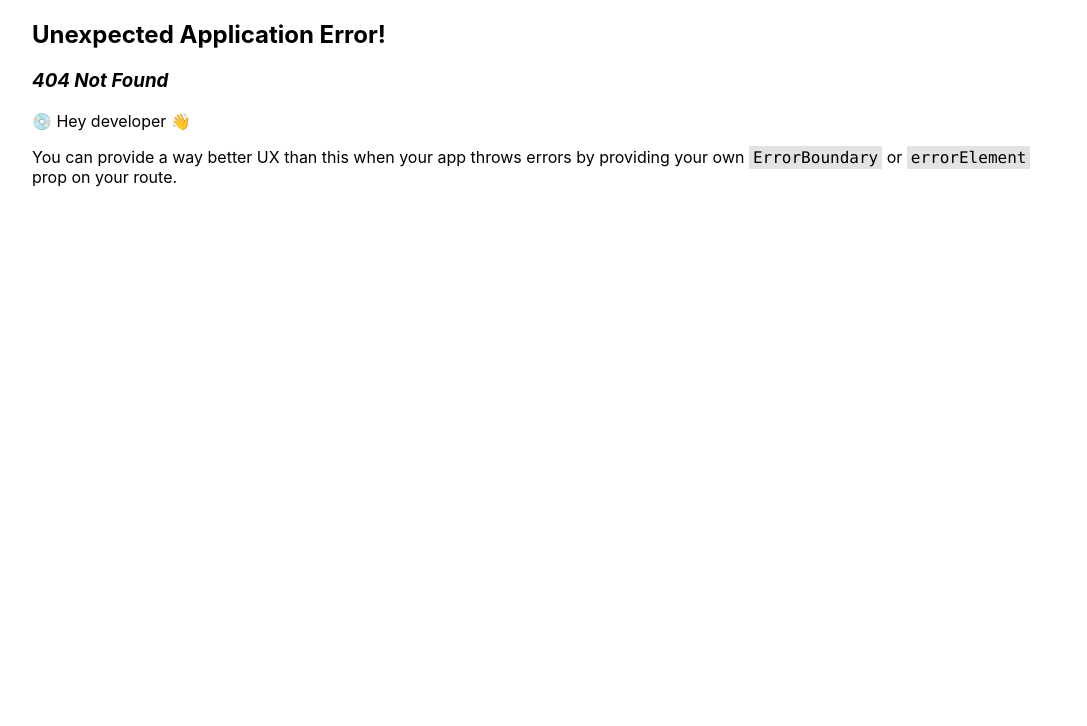
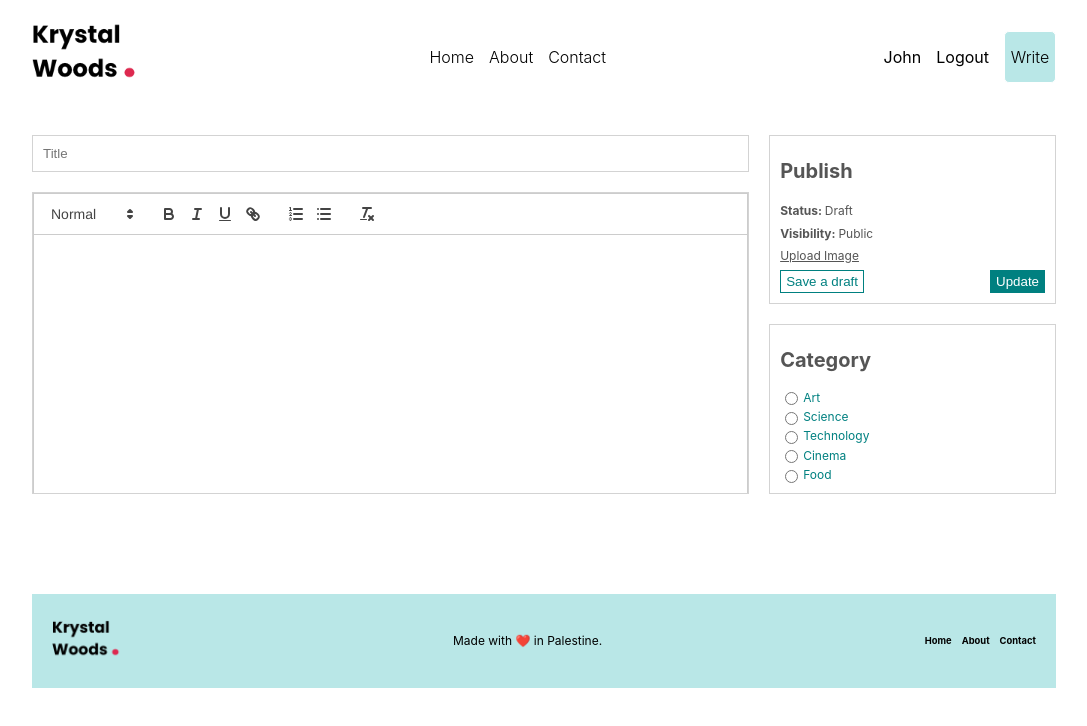
Before and after one commit to abudiab/Blog-website-GSG, a React (Create React App) app in the folder client/: page /write in a window 1280 px wide. Before the commit this address had no page. Shown: the top 726 px of the page, without its empty margins (96-1183 px from the left). Built offline with nearby package versions, Linux system fonts and the light colour scheme.

Commit message:
add new post page

```diff
--- a/client/package.json
+++ b/client/package.json
@@ -8,6 +8,7 @@
     "@testing-library/user-event": "^13.5.0",
     "react": "^18.2.0",
     "react-dom": "^18.2.0",
+    "react-quill": "^2.0.0",
     "react-router-dom": "^6.11.2",
     "react-scripts": "5.0.1",
     "sass": "^1.62.1",
--- a/client/src/App.js
+++ b/client/src/App.js
@@ -3,7 +3,7 @@
 import Login from "./pages/Login";
 import Homepage from "./pages/Homepage";
 import Error from "./pages/Error";
-import Edit from "./pages/Edit";
+import Write from "./pages/Write";
 import Article from "./pages/Article";
 import Contact from "./pages/Contact";
 import About from "./pages/About";
@@ -17,7 +17,7 @@
     children: [
       { path: "/", element: <Homepage /> },
       { path: "/post/:id", element: <Article /> },
-      { path: "/edit", element: <Edit /> },
+      { path: "/write", element: <Write /> },
     ],
   },
   {
--- a/client/src/components/Header.js
+++ b/client/src/components/Header.js
@@ -24,7 +24,7 @@
           <span>John</span>
           <span>Logout</span>
           <span className="edit">
-            <Link className="link" to="/edit">
+            <Link className="link" to="/write">
               Write
             </Link>
           </span>
--- a/client/src/pages/Edit.js
+++ /dev/null
@@ -1,7 +0,0 @@
-import React from "react";
-
-const Edit = () => {
-  return <div>Edit</div>;
-};
-
-export default Edit;
--- /dev/null
+++ b/client/src/pages/Write.jsx
@@ -0,0 +1,75 @@
+import React, { useState } from "react";
+import ReactQuill from "react-quill";
+import "react-quill/dist/quill.snow.css";
+
+const Write = () => {
+  const [value, setValue] = useState("");
+  return (
+    <div className="add">
+      <div className="content">
+        <input type="text" placeholder="Title"></input>
+        <div className="editorContainer">
+          <ReactQuill
+            className="editor"
+            theme="snow"
+            value={value}
+            onChange={setValue}
+          />
+        </div>
+      </div>
+      <div className="menu">
+        <div className="item">
+          <h1>Publish</h1>
+          <span>
+            <b>Status: </b> Draft
+          </span>
+          <span>
+            <b>Visibility: </b> Public
+          </span>
+          <input style={{ display: "none" }} type="file" name="" id="file" />
+          <label className="file" htmlFor="file">
+            Upload Image
+          </label>
+          <div className="buttons">
+            <button>Save a draft</button>
+            <button>Update</button>
+          </div>
+        </div>
+        <div className="item">
+          <h1>Category</h1>
+          <div className="category">
+            <input type="radio" name="category" value="art" id="art" />
+            <label htmlFor="art">Art</label>
+          </div>
+
+          <div className="category">
+            <input type="radio" name="category" value="science" id="science" />
+            <label htmlFor="science">Science</label>
+          </div>
+
+          <div className="category">
+            <input
+              type="radio"
+              name="category"
+              value="technology"
+              id="technology"
+            />
+            <label htmlFor="technology">Technology</label>
+          </div>
+
+          <div className="category">
+            <input type="radio" name="category" value="cinema" id="cinema" />
+            <label htmlFor="cinema">Cinema</label>
+          </div>
+
+          <div className="category">
+            <input type="radio" name="category" value="food" id="food" />
+            <label htmlFor="food">Food</label>
+          </div>
+        </div>
+      </div>
+    </div>
+  );
+};
+
+export default Write;
--- a/client/src/style.scss
+++ b/client/src/style.scss
@@ -297,5 +297,86 @@
         }
       }
     }
+
+    //Write page
+    .add {
+      margin-top: 20px;
+      display: flex;
+      gap: 20px;
+
+      .content {
+        flex: 5;
+        display: flex;
+        flex-direction: column;
+        gap: 20px;
+
+        input {
+          padding: 10px;
+          border: 1px solid lightgray;
+        }
+
+        .editorContainer {
+          height: 300px;
+          overflow: scroll;
+          border: 1px solid lightgray;
+
+          .editor {
+            height: 100%;
+            border: none;
+          }
+        }
+      }
+
+      .menu {
+        flex: 2;
+        display: flex;
+        flex-direction: column;
+        gap: 20px;
+
+        .item {
+          border: 1px solid lightgray;
+          padding: 10px;
+          flex: 1;
+          display: flex;
+          flex-direction: column;
+          justify-content: space-between;
+          font-size: 12px;
+          color: #555;
+
+          h1 {
+            font-size: 20px;
+          }
+
+          .file {
+            text-decoration: underline;
+            cursor: pointer;
+          }
+          .buttons {
+            display: flex;
+            justify-content: space-between;
+            :first-child {
+              cursor: pointer;
+              color: teal;
+              background-color: white;
+              border: 1px solid teal;
+              padding: 3px 5px;
+            }
+            :last-child {
+              cursor: pointer;
+              color: white;
+              background-color: teal;
+              border: 1px solid teal;
+              padding: 3px 5px;
+            }
+          }
+          .category {
+            display: flex;
+            align-items: center;
+            gap: 2px;
+            color: teal;
+          }
+        }
+      }
+    }
   }
 }
```
Also changed, not shown: 1 other file (tests, documents, lock files or other folders).
